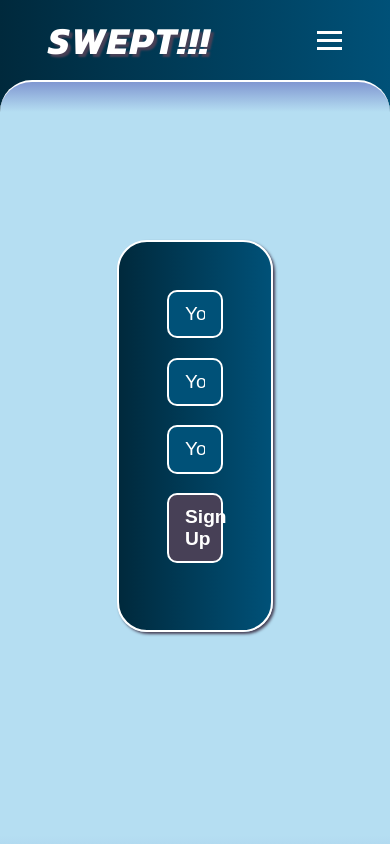
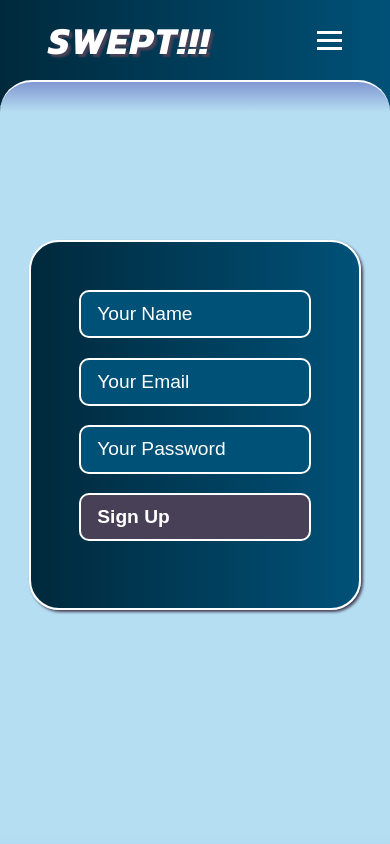
Before and after one commit to elliottdombrowski/SWEPT-02, a React (Create React App) app in the folder client/: page /login in a window 390 px wide. Shown: the top 844 px of the page. Built offline with nearby package versions, Linux system fonts and the light colour scheme.

Commit message:
fixed queries on login page

```diff
--- a/client/src/components/LoginForm/LoginForm.js
+++ b/client/src/components/LoginForm/LoginForm.js
@@ -4,7 +4,7 @@ import { LOGIN_USER } from '../../utils/mutations';
 import Auth from '../../utils/auth';
 
 import './loginform.css';
-
+import './query.css';
 
 const LoginForm = () => {
   const [loginData, setLoginData] = useState({ email: '', password: '' });
--- /dev/null
+++ b/client/src/components/LoginForm/query.css
@@ -0,0 +1,5 @@
+@media all and (max-width: 768px) {
+  .login-form-wrapper {
+    width: 85%;
+  }
+}
```
